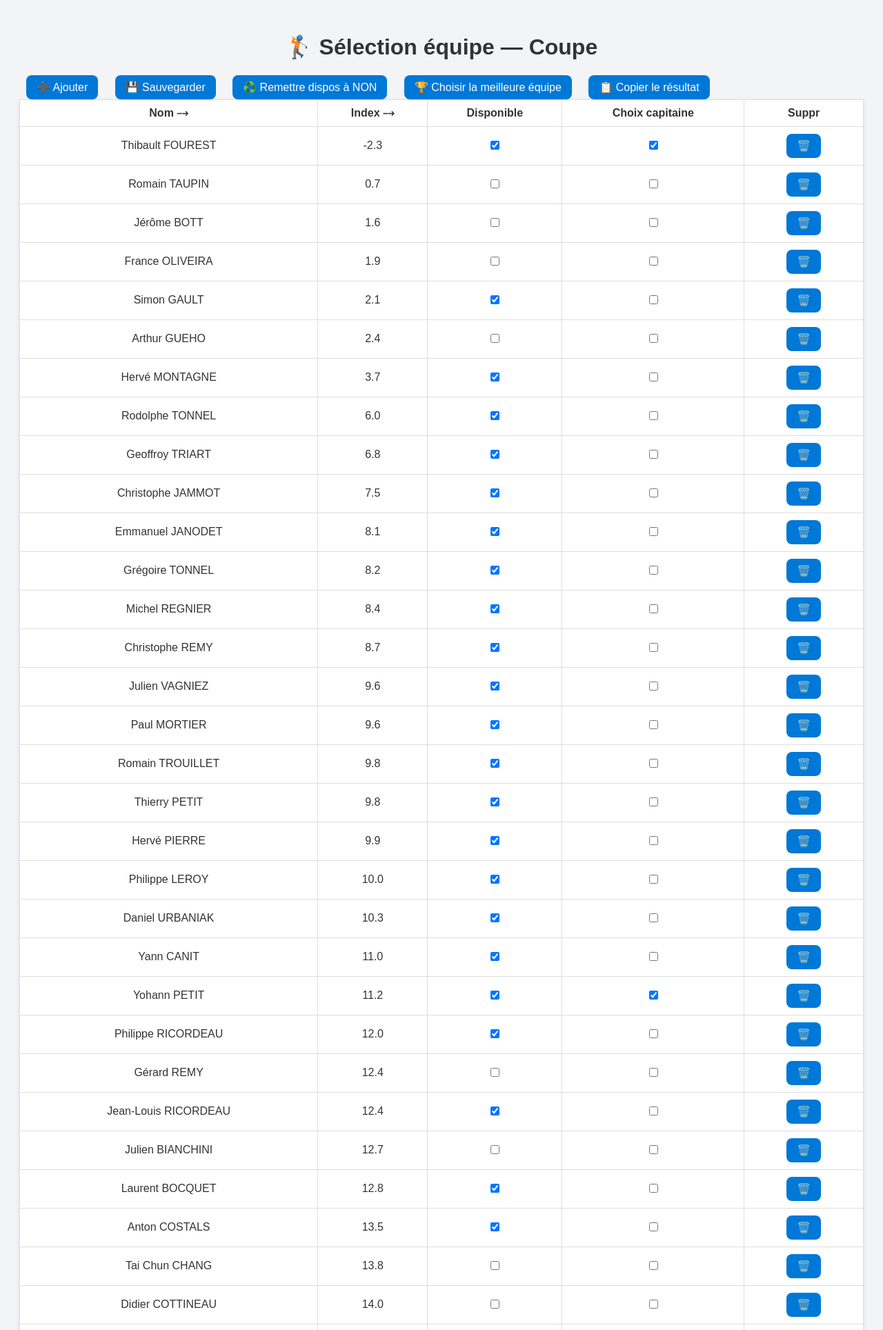
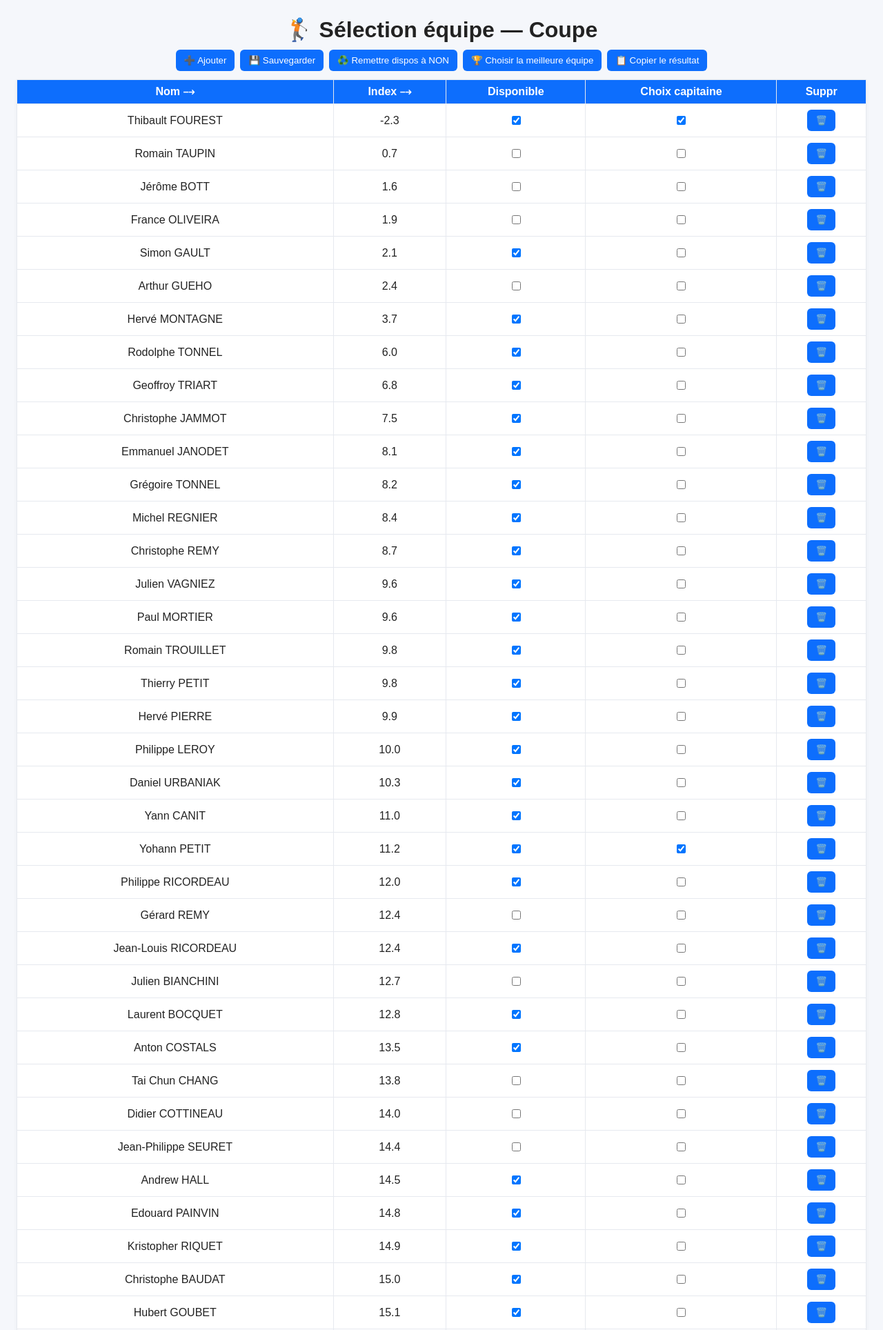
Before and after one commit to photogolffrance/golfapp, a Flask app: page / in a window 1280 px wide. Shown: the top 1928 px of the page at 69% size. Run offline with Flask 3, Linux system fonts and the light colour scheme.

Commit message:
Update style.css

```diff
--- a/static/style.css
+++ b/static/style.css
@@ -1,51 +1,16 @@
-body {
-    font-family: Arial, sans-serif;
-    background: #f3f4f6;
-    padding: 20px;
-    color: #333;
-}
-
-h1 {
-    text-align: center;
-}
-
-.actions {
-    text-align: center;
-    margin-bottom: 15px;
-}
-
-button {
-    margin: 0 10px;
-    padding: 8px 15px;
-    font-size: 16px;
-    border: none;
-    border-radius: 8px;
-    background-color: #0078d7;
-    color: white;
-    cursor: pointer;
-}
-
-button:hover {
-    background-color: #005fa3;
-}
-
-table {
-    width: 100%;
-    border-collapse: collapse;
-    background: white;
-    box-shadow: 0 2px 6px rgba(0,0,0,0.1);
-}
-
-th, td {
-    padding: 10px;
-    border: 1px solid #ddd;
-    text-align: center;
-}
-
-.result {
-    margin-top: 20px;
-    background: #fff;
-    padding: 15px;
-    border-radius: 8px;
-    box-shadow: 0 2px 4px rgba(0,0,0,0.1);
-}
+body { font-family: Arial, sans-serif; margin: 24px; background:#f5f7fb; color:#222; }
+header h1 { text-align:center; margin-bottom:10px; }
+header h3 { text-align:center; margin-bottom:5px; }
+.controls, .footer-actions { display:flex; gap:8px; justify-content:center; margin-bottom:12px; }
+button { padding:8px 12px; border-radius:6px; border:none; cursor:pointer; background:#0d6efd; color:white; }
+button:hover { opacity:0.9; }
+button:disabled { opacity:0.6; cursor:not-allowed; }
+button.danger { background:#dc3545; }
+#players-table { width:100%; border-collapse:collapse; background:white; box-shadow:0 2px 6px rgba(0,0,0,0.04); }
+#players-table th, #players-table td { border:1px solid #e6e9ef; padding:8px; text-align:center; }
+#players-table th { background:#0d6efd; color:white; cursor:pointer; }
+#result { background:white; padding:12px; border-radius:8px; box-shadow:0 1px 3px rgba(0,0,0,0.04); margin-bottom:12px; }
+.err { color:#c00; font-weight:700; }
+.capped { color:#b33; font-weight:700; margin-left:6px; }
+.status { margin-left:12px; color:#666; font-style:italic; }
+.cell-index { min-width:60px; }
```
